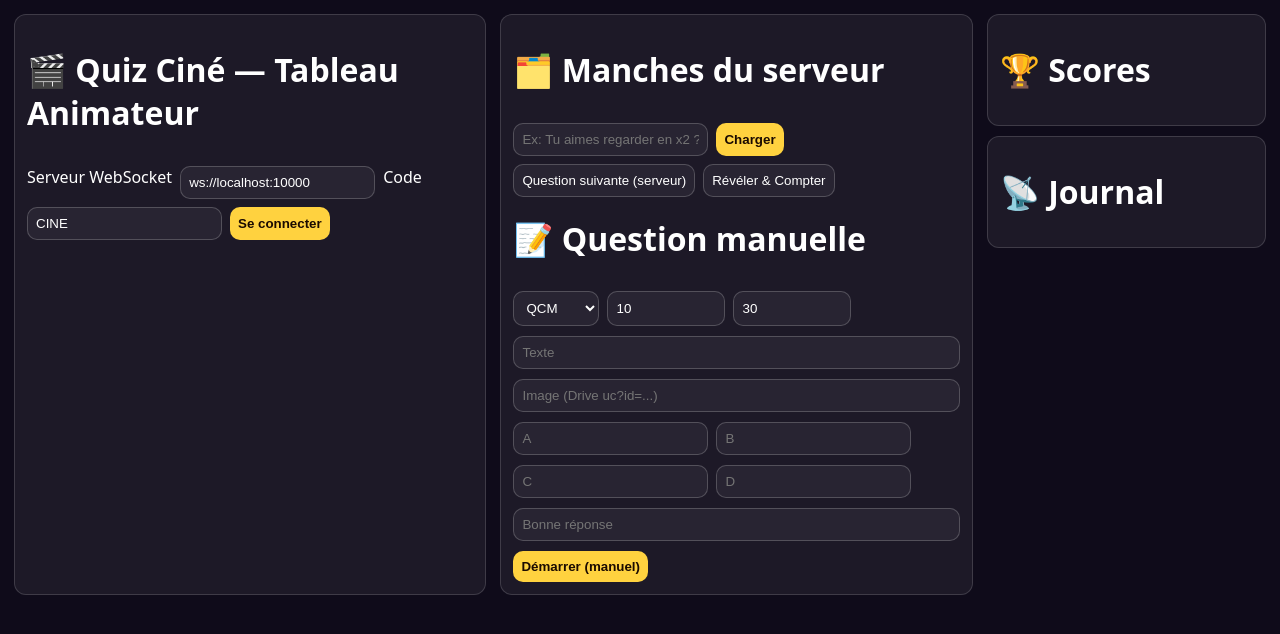
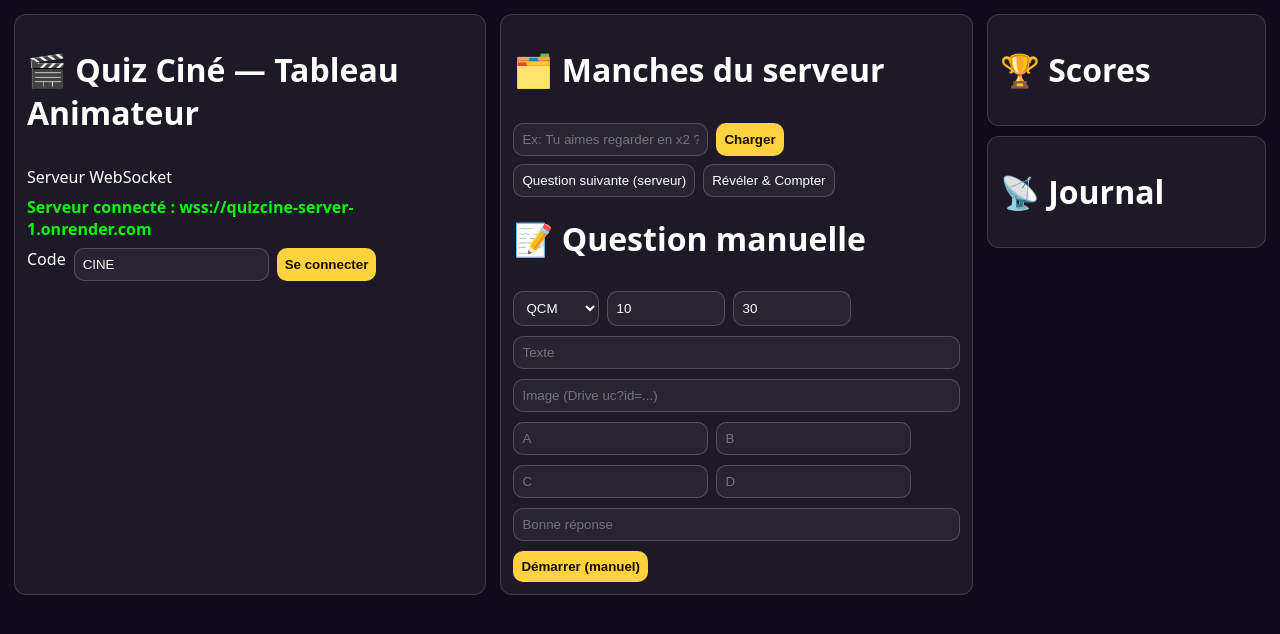
Before and after one commit to letiot7313-ops/quizcine-host, a plain HTML site: page index.html in a window 1280 px wide. Drawn offline with nearby package versions, Linux system fonts and the light colour scheme.

Commit message:
Update index.html

```diff
--- a/index.html
+++ b/index.html
@@ -8,7 +8,10 @@
     <h1>🎬 Quiz Ciné — Tableau Animateur</h1>
     <div class="row">
       <label>Serveur WebSocket</label>
-      <input id="ws" value="ws://localhost:10000">
+      <div style="color:#0f0;font-weight:bold">
+Serveur connecté : wss://quizcine-server-1.onrender.com
+</div>
+
       <label>Code</label>
       <input id="room" value="CINE" style="text-transform:uppercase">
       <button id="connect" class="primary">Se connecter</button>
```
